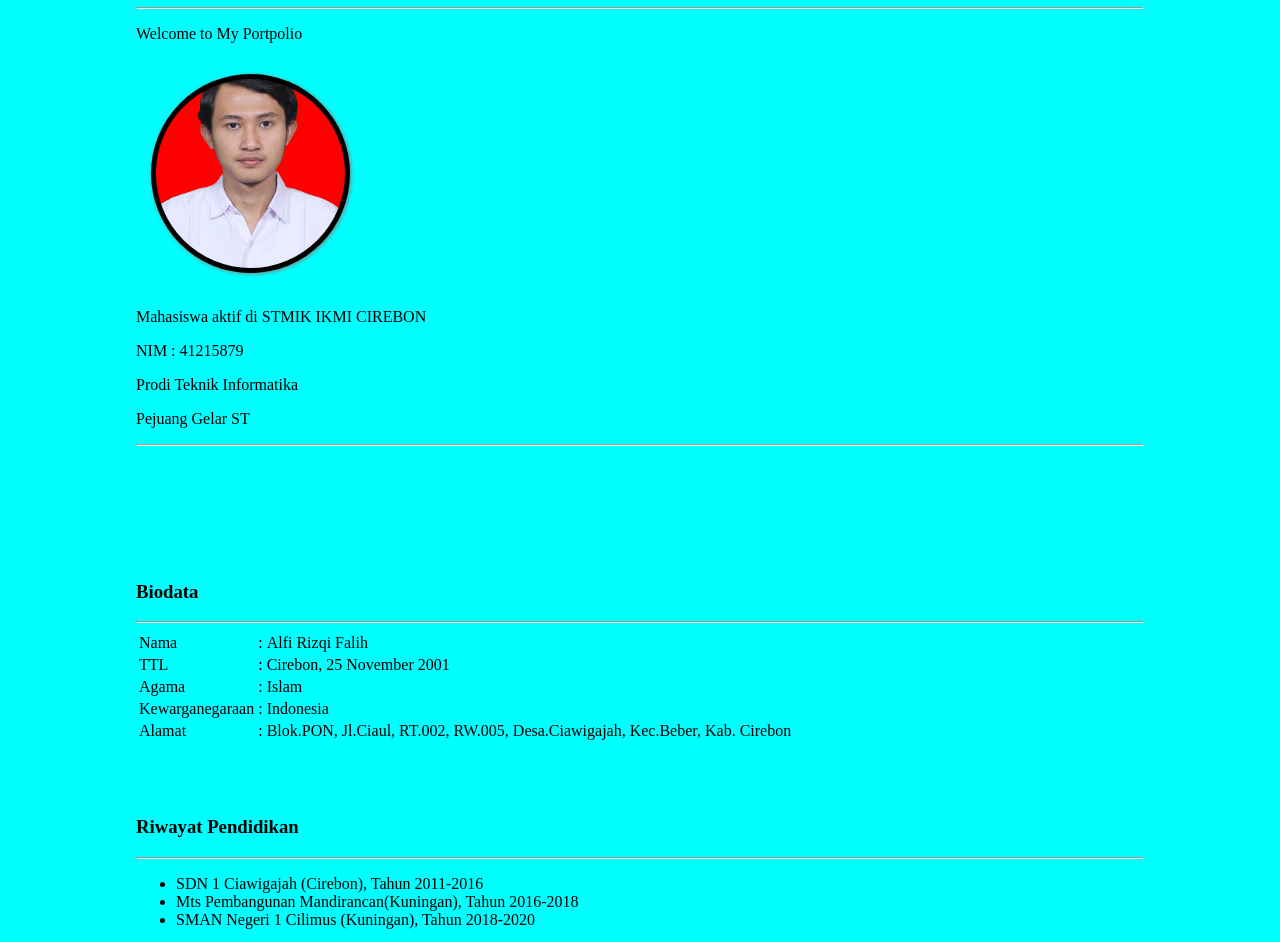
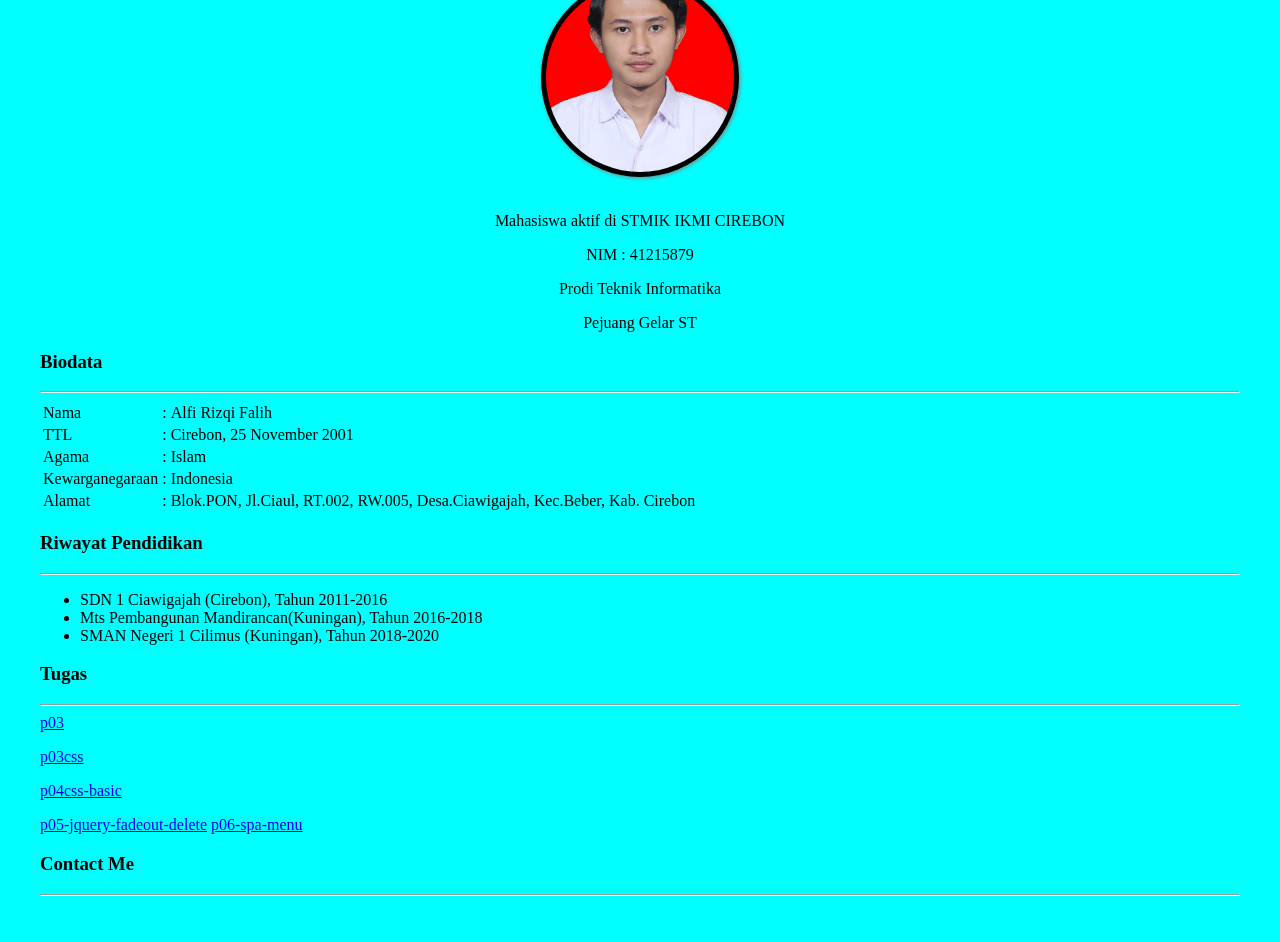
Before and after one commit to AlfiRizqiFalih/alfirizqifalih.github.io, a plain HTML site: page tugas 7 real/index.html in a window 1280 px wide. Shown: the part 209-1151 px from the top of the page. Drawn offline with Linux system fonts and the light colour scheme.

Commit message:
saran untuk falih

```diff
--- a/tugas 7 real/index.html
+++ b/tugas 7 real/index.html
@@ -1,14 +1,22 @@
 <!DOCTYPE html>
 <html lang="en">
+
 <head>
   <meta charset="UTF-8">
   <meta http-equiv="X-UA-Compatible" content="IE=edge">
   <meta name="viewport" content="width=device-width, initial-scale=1.0">
   <title>AR Falih GitHub Page</title>
-    <link rel="stylesheet" href="style.css">
+  <link rel="stylesheet" href="./style.css">
 </head>
+
 <body>
-    <!--bagian pertama-->
+  <!--
+    Catatan pendapat saya untuk project ini fal,
+    1. Hindari penggunaan br yang berlebihan. Apabila ingin ada space antara beberapa element kita bisa manfaatkan fungsi div lalu styling jarak antar elemen menggunakan. Jadi div disini sebagai pembungkus elemen yang mau kita kasih ruang. Contoh penggunaan seperti ini
+   -->
+  <!-- Jadi fungsi div disini adalah sebagai pembungkus semua element yang ingin kita styling. Dalam hal ini ialah memberikan jarak antar elemen dan membuat semua elemen didalam div tersebut berada ke tengah-tengah -->
+
+  <div class="bungkus_profile">
     <h1>My GitHub Page</h1>
     <hr>
     <p>Welcome to My Portpolio</p>
@@ -17,14 +25,14 @@
     <p>NIM : 41215879</p>
     <p>Prodi Teknik Informatika</p>
     <p>Pejuang Gelar ST</p>
-    <hr>
-    <br>
-    <br>
-    <br>
-    <br>
-    <br>
-    <br>
+  </div>
+
+  <!-- Nah setelah dibungkus kita tinggal kasih styling aja di css nya. Untuk property css yang mengatur jarak terluar antar element itu margin. Nah disini kita ingin memberikan jarak antar elemen ke bawah jadi bisa menggunkaan property css margin-bottom. -->
+
+  <!-- Tinggal lakukan hal tersebut ke semua elemen  -->
+
   <!--Bagian Kedua-->
+  <div class="bungkus_biodata">
     <h3>Biodata</h3>
     <hr>
     <table>
@@ -54,7 +62,9 @@
         <td>Blok.PON, Jl.Ciaul, RT.002, RW.005, Desa.Ciawigajah, Kec.Beber, Kab. Cirebon</td>
       </tr>
     </table>
-    <br><br><br>
+  </div>
+
+  <div class="bungkus_pendidikan">
     <h3>Riwayat Pendidikan</h3>
     <hr>
     <ul>
@@ -62,29 +72,23 @@
       <li>Mts Pembangunan Mandirancan(Kuningan), Tahun 2016-2018</li>
       <li>SMAN Negeri 1 Cilimus (Kuningan), Tahun 2018-2020</li>
     </ul>
-    <br><br><br>
-
+  </div>
 
   <!--bagian ketiga-->
+  <div class="bungkus_tugas">
     <h3>Tugas</h3>
     <hr>
-    <a href="https://alfirizqifalih.github.io/p03/"p>p03</p></a>
-    <a href="https://alfirizqifalih.github.io/p03css/"p>p03css</p></a>
-    <a href="https://alfirizqifalih.github.io/p04css-basic/"p>p04css-basic</p></a>
-    <a href="https://alfirizqifalih.github.io/p05-jquery-delete/"p>p05-jquery-fadeout-delete</a>
-    <a href="https://alfirizqifalih.github.io/p06-spa-menu/"p>p06-spa-menu</p></a>
-    <br><br><br>
+    <a href="https://alfirizqifalih.github.io/p03/" p>p03</p></a>
+    <a href="https://alfirizqifalih.github.io/p03css/" p>p03css</p></a>
+    <a href="https://alfirizqifalih.github.io/p04css-basic/" p>p04css-basic</p></a>
+    <a href="https://alfirizqifalih.github.io/p05-jquery-delete/" p>p05-jquery-fadeout-delete</a>
+    <a href="https://alfirizqifalih.github.io/p06-spa-menu/" p>p06-spa-menu</p></a>
+  </div>
 
 
   <!--Bagian Keempat-->
   <h3>Contact Me</h3>
   <hr>
+</body>
 
-
-
-
-
-
-
-</body>
 </html>
--- a/tugas 7 real/style.css
+++ b/tugas 7 real/style.css
@@ -1,8 +1,8 @@
 body {
   background-color: aqua;
-    padding: 10%;
+  padding: 2em;
 }
-img{
+img {
   width: 5cm;
   height: 5cm;
   border-radius: 50%;
@@ -13,10 +13,18 @@ img{
   transition: 0.2;
   opacity: 100%;
   object-fit: cover;
-
+  transition: all 0.2s ease-in-out;
 }
-
-img:hover{
+img:hover {
   transform: scale(1.2);
   opacity: 100%;
   box-shadow: 1px 1px 6px rgba(rgb(248, 67, 67), rgb(100, 124, 100), rgb(36, 36, 161), alpha);
+}
+
+/* Kita elemen yang sudah dibungkus dengan div kedalam css */
+/* CSS selector ada 3 yakni: class, id, dan tag */
+/* untuk mengambil selector class kita gunakan tanda titik kemudian nama class nya */
+/* contoh dibawah kita ingin memproses styling class bernama "bungkus_profle" */
+.bungkus_profile {
+  text-align: center;
+}
```
Lines whose indentation alone changed are shown as unchanged.
